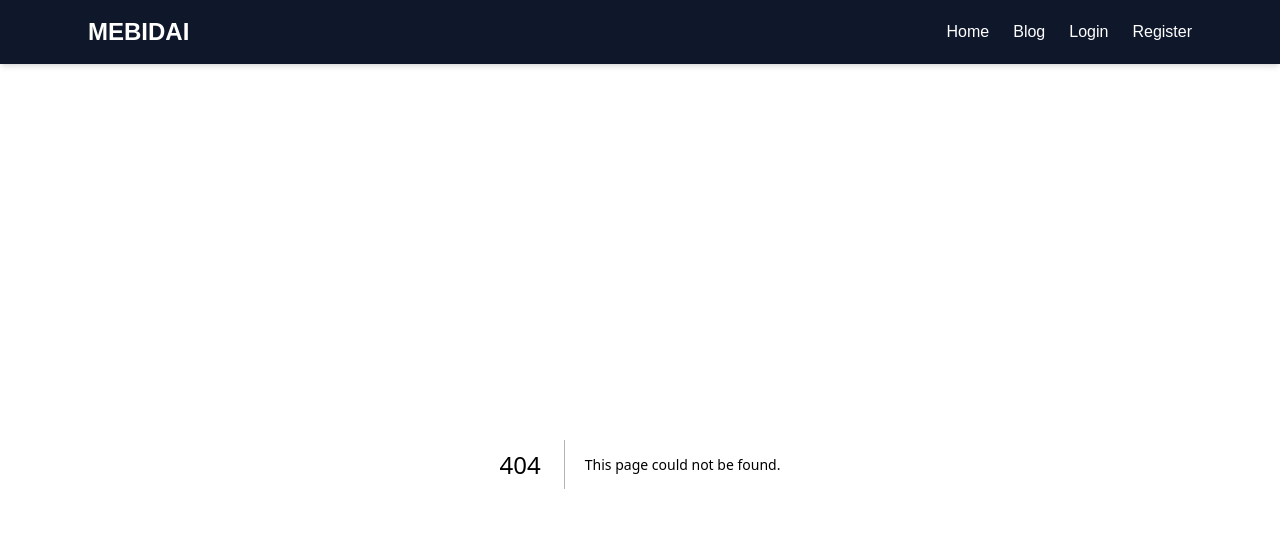
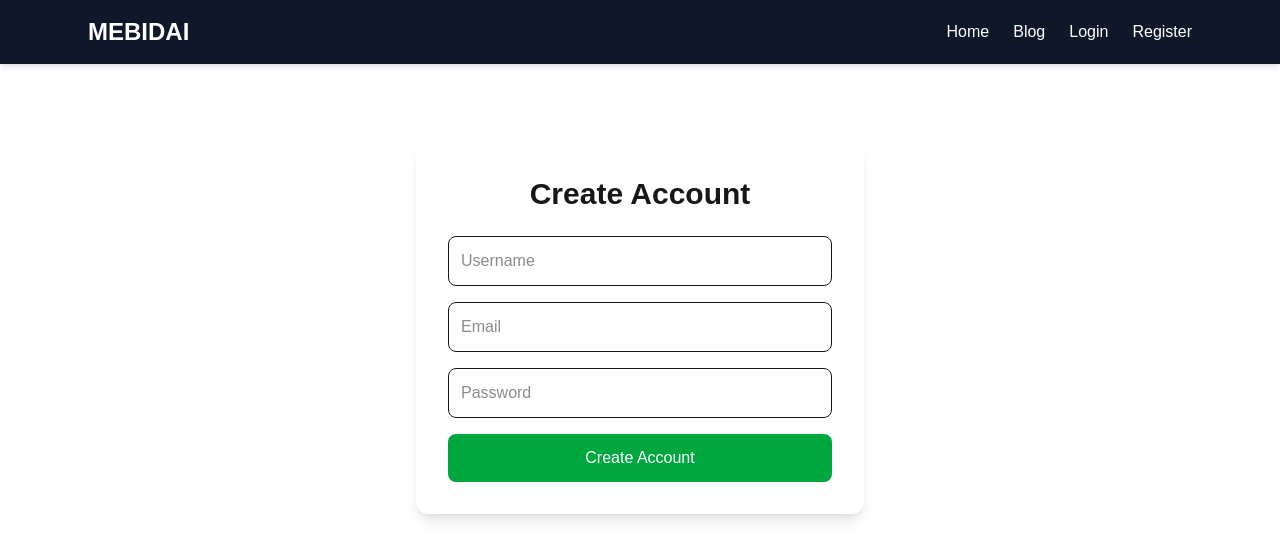
Before and after one commit to sudetufan/mebidai, a Next.js app in the folder frontend/: page /register in a window 1280 px wide. Before the commit this address had no page. Shown: the top 560 px of the page. Built offline with nearby package versions, Linux system fonts and the light colour scheme.

Commit message:
add login and register pages

```diff
--- /dev/null
+++ b/frontend/app/login/page.tsx
@@ -0,0 +1,30 @@
+export default function LoginPage() {
+  return (
+    <main className="max-w-md mx-auto mt-20 bg-white shadow-lg rounded-xl p-8">
+      <h1 className="text-3xl font-bold text-center mb-6">
+        Login
+      </h1>
+
+      <form className="space-y-4">
+        <input
+          type="email"
+          placeholder="Email"
+          className="w-full border rounded-lg p-3"
+        />
+
+        <input
+          type="password"
+          placeholder="Password"
+          className="w-full border rounded-lg p-3"
+        />
+
+        <button
+          type="submit"
+          className="w-full bg-blue-600 text-white p-3 rounded-lg hover:bg-blue-700"
+        >
+          Login
+        </button>
+      </form>
+    </main>
+  );
+}
--- /dev/null
+++ b/frontend/app/register/page.tsx
@@ -0,0 +1,36 @@
+export default function RegisterPage() {
+  return (
+    <main className="max-w-md mx-auto mt-20 bg-white shadow-lg rounded-xl p-8">
+      <h1 className="text-3xl font-bold text-center mb-6">
+        Create Account
+      </h1>
+
+      <form className="space-y-4">
+        <input
+          type="text"
+          placeholder="Username"
+          className="w-full border rounded-lg p-3"
+        />
+
+        <input
+          type="email"
+          placeholder="Email"
+          className="w-full border rounded-lg p-3"
+        />
+
+        <input
+          type="password"
+          placeholder="Password"
+          className="w-full border rounded-lg p-3"
+        />
+
+        <button
+          type="submit"
+          className="w-full bg-green-600 text-white p-3 rounded-lg hover:bg-green-700"
+        >
+          Create Account
+        </button>
+      </form>
+    </main>
+  );
+}
```
